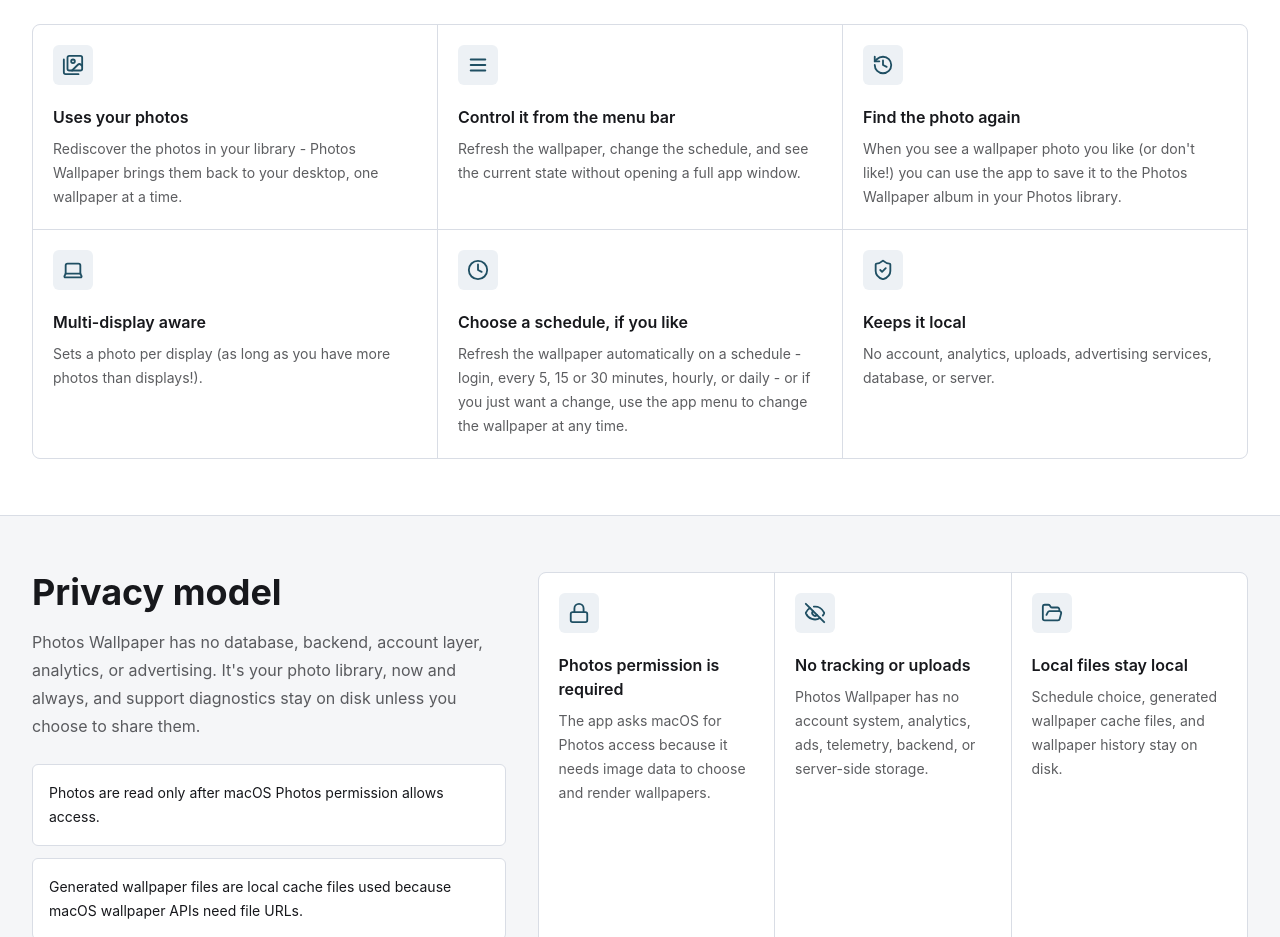
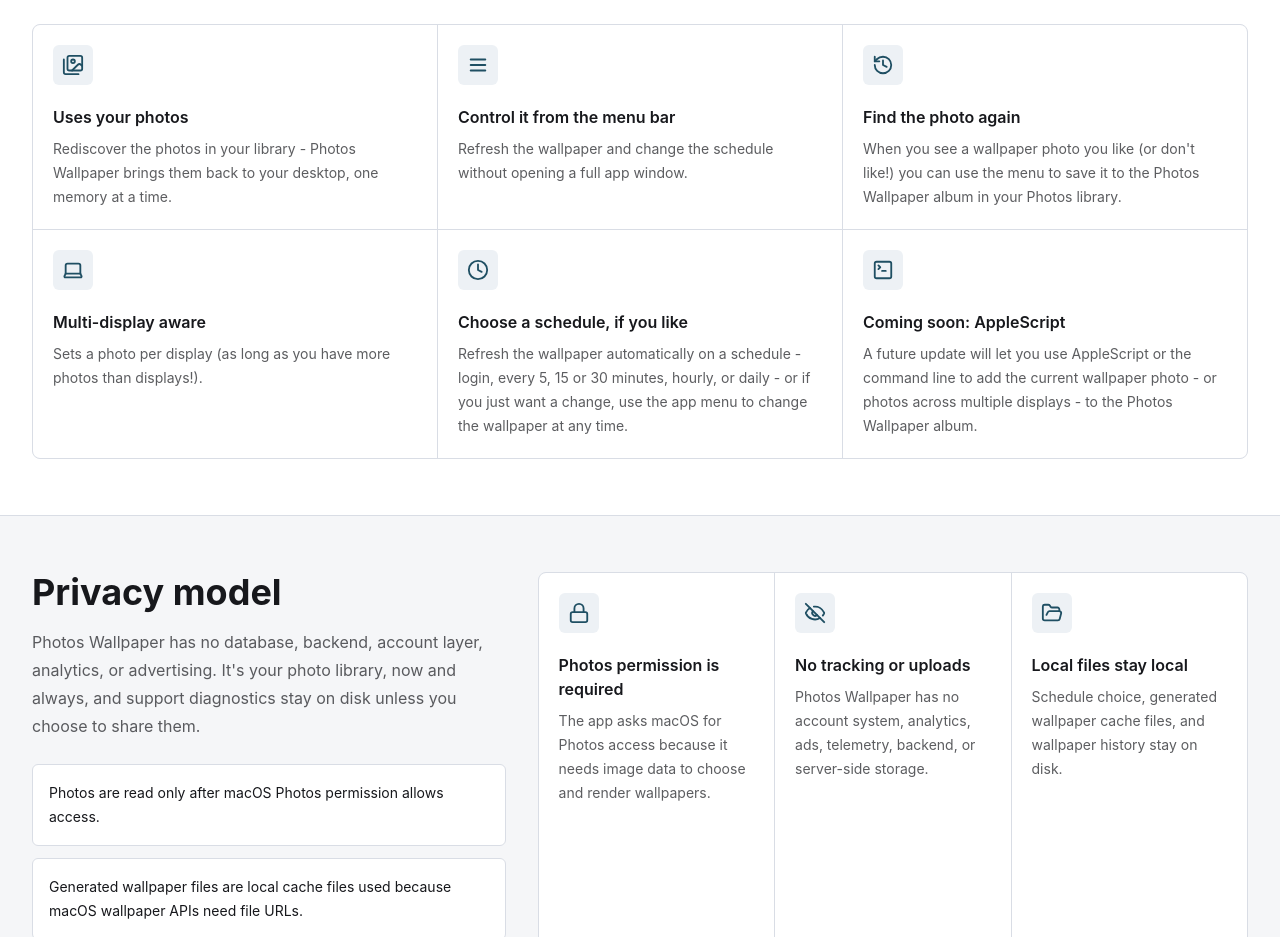
Before and after one commit to stuartd/photos-wallpaper-website, a React (Vite) app: page / in a window 1280 px wide. Shown: the part 920-1857 px from the top of the page. Built offline with nearby package versions, Linux system fonts and the light colour scheme.

Commit message:
Added copy to feature upcoming AppleScript support plus working tweaks

```diff
--- a/src/content/site.ts
+++ b/src/content/site.ts
@@ -11,6 +11,7 @@ import {
   Menu,
   MonitorCheck,
   ShieldCheck,
+  SquareTerminal,
   SlidersHorizontal
 } from "lucide-react";
 
@@ -20,19 +21,18 @@ export const appFeatures = [
   {
     title: "Uses your photos",
     description:
-      "Rediscover the photos in your library - Photos Wallpaper brings them back to your desktop, one wallpaper at a time.",
+      "Rediscover the photos in your library - Photos Wallpaper brings them back to your desktop, one memory at a time.",
     icon: Images
   },
   {
     title: "Control it from the menu bar",
-    description:
-      "Refresh the wallpaper, change the schedule, and see the current state without opening a full app window.",
+    description: "Refresh the wallpaper and change the schedule without opening a full app window.",
     icon: Menu
   },
   {
     title: "Find the photo again",
     description:
-      "When you see a wallpaper photo you like (or don't like!) you can use the app to save it to the Photos Wallpaper album in your Photos library.",
+      "When you see a wallpaper photo you like (or don't like!) you can use the menu to save it to the Photos Wallpaper album in your Photos library.",
     icon: History
   },
   {
@@ -47,9 +47,10 @@ export const appFeatures = [
     icon: Clock
   },
   {
-    title: "Keeps it local",
-    description: "No account, analytics, uploads, advertising services, database, or server.",
-    icon: ShieldCheck
+    title: "Coming soon: AppleScript",
+    description:
+      "A future update will let you use AppleScript or the command line to add the current wallpaper photo - or photos across multiple displays - to the Photos Wallpaper album.",
+    icon: SquareTerminal
   }
 ];
 
```
Also changed, not shown: 2 other files (tests, documents, lock files or other folders).
